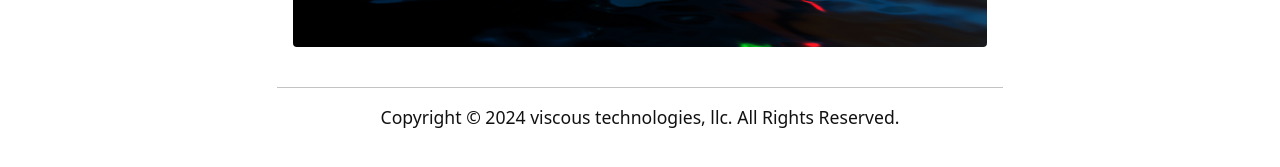
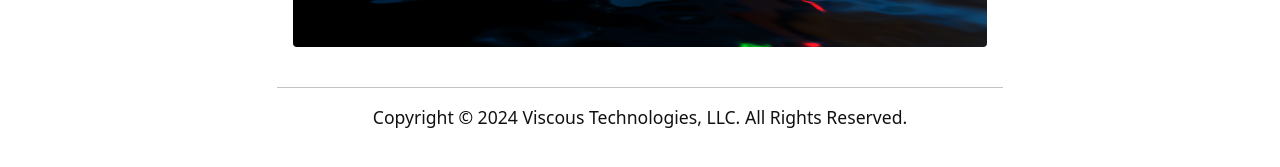
Before and after one commit to ccluett/viscous.tech, a Jekyll site: the page built from index.md, in a window 1280 px wide. Shown: the part 614-781 px from the top of the page. Built offline with Jekyll 4.4.1, drawn with Linux system fonts in a browser that asks for light colours.

Commit message:
Update index.md

```diff
--- a/index.md
+++ b/index.md
@@ -7,7 +7,7 @@ layout: default
 {% include figure.html img="cormorant-1a.png" width="100%" %}
 
 ---------
-<p style="text-align: center;">Copyright © 2024 viscous technologies, llc. All Rights Reserved.</p>
+<p style="text-align: center;">Copyright © 2024 Viscous Technologies, LLC. All Rights Reserved.</p>
 
 <!---
 {% include figure.html img="primary-logo.jpg" width="20%" %}
```
